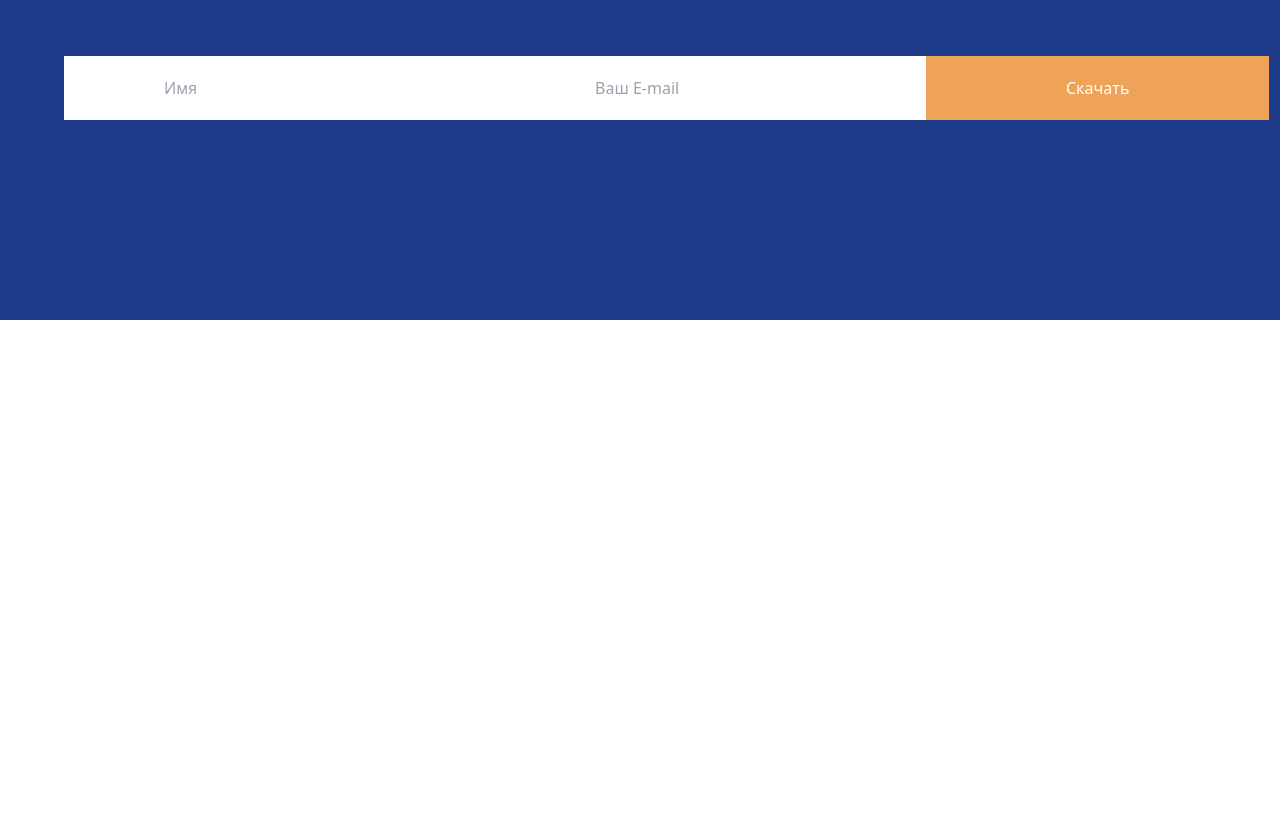
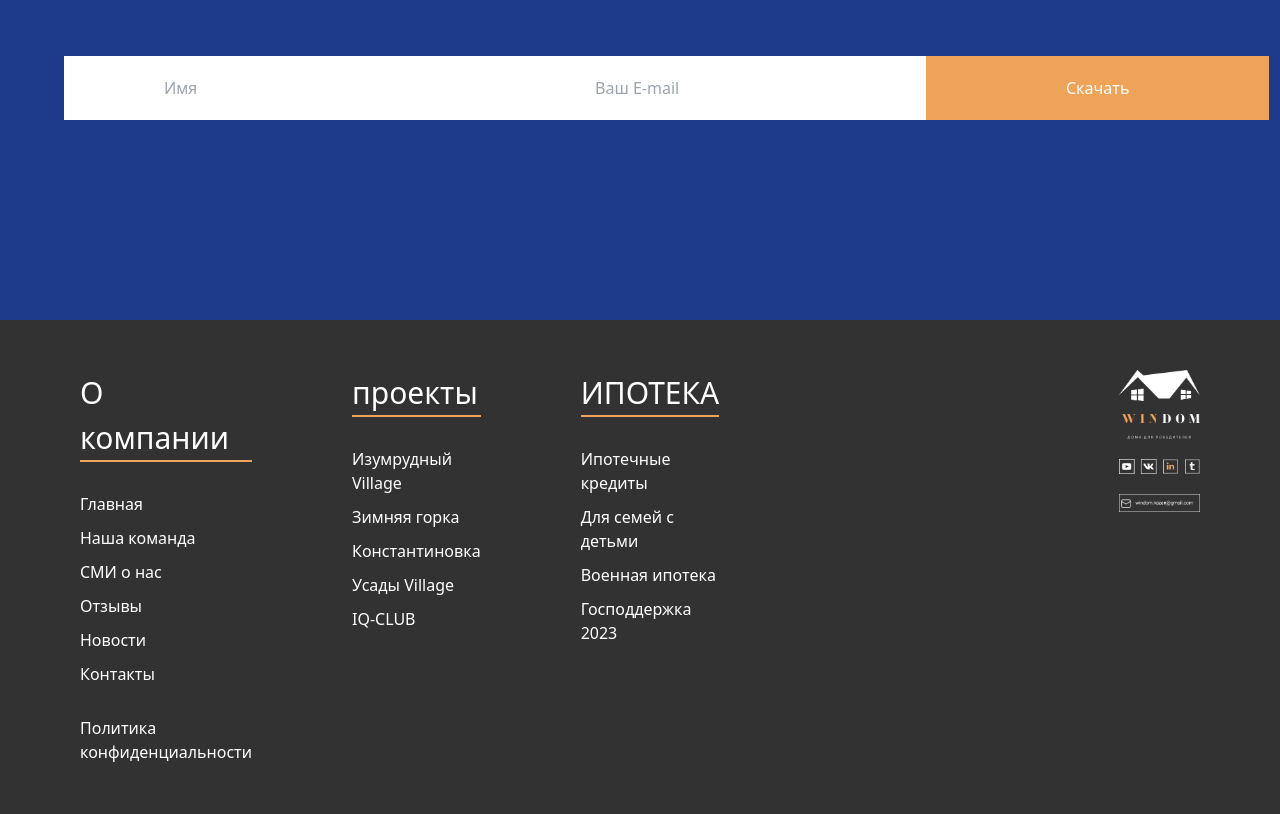
Before and after one commit to Mehroj4949/hw2jan, a website: page src/index.html in a window 1280 px wide. Shown: the part 4634-5448 px from the top of the page. Before the commit the page ends 4954 px from the top, so only its background shows below. Drawn offline with Linux system fonts and the light colour scheme.

Commit message:
foter added

```diff
--- a/src/index.html
+++ b/src/index.html
@@ -134,7 +134,7 @@
                 <aside>
                     <h1 class="text-[#000000] text-[25px]">Дома в Зимней Горке</h1>
                     <div class="mt-[30px] lg:flex gap-[10px] text-[20px]">
-                        <h1>10 минут от Казанского аэропорта.  </h1>
+                        <h1>10 минут от Казанского аэропорта. </h1>
                         <h1 class="text-[#EFA35A]">Все дома сданы</h1>
                     </div>
                     <div class="mt-[30px]">
@@ -152,7 +152,9 @@
                     </div>
                 </aside>
             </div><br>
-            <button class="px-[40px] py-[10px] text-black border-2 border-solid border-[#EFA35A] hidden lg:block ml-[600px] ">Смотреть всё</button>
+            <button
+                class="px-[40px] py-[10px] text-black border-2 border-solid border-[#EFA35A] hidden lg:block ml-[600px] ">Смотреть
+                всё</button>
         </section>
         <section class=" hidden mt-[80px] w-[100%] h-[433px] bg-blue-900 lg:block">
             <h1 class="text-white text-[46px] font-bold text-center">СКАЧАТЬ КАТАЛОГ НАШИХ ПРОЕКТОВ</h1>
@@ -163,6 +165,46 @@
             </div>
         </section>
     </main>
+    <footer style="background-color: #323232; color: white; padding: 50px 80px; gap: 400px;" class="hidden lg:flex">
+        <div style="display: flex; gap: 100px;">
+            <article class="flex flex-col gap-[30px]">
+                <p style="font-size: 30px;border-bottom: 2px solid #EFA35A;">О компании</p>
+                <ul class="flex flex-col gap-[10px]">
+                    <li>Главная</li>
+                    <li>Наша команда</li>
+                    <li>СМИ о нас</li>
+                    <li>Отзывы</li>
+                    <li>Новости</li>
+                    <li>Контакты</li>
+                </ul>
+                <p>Политика конфиденциальности</p>
+            </article>
+            <article class="flex flex-col gap-[30px]">
+                <p style="font-size: 30px;border-bottom: 2px solid #EFA35A;">проекты</p>
+                <ul class="flex flex-col gap-[10px]">
+                    <li>Изумрудный Village</li>
+                    <li>Зимняя горка</li>
+                    <li>Константиновка</li>
+                    <li>Усады Village</li>
+                    <li>IQ-CLUB</li>
+                </ul>
+            </article>
+            <article class="flex flex-col gap-[30px]">
+                <p style="font-size: 30px;border-bottom: 2px solid #EFA35A;">ИПОТЕКА</p>
+                <ul class="flex flex-col gap-[10px]">
+                    <li>Ипотечные кредиты</li>
+                    <li>Для семей с детьми</li>
+                    <li>Военная ипотека</li>
+                    <li>Господдержка 2023</li>
+                </ul>
+            </article>
+        </div>
+        <article class="flex flex-col gap-[20px]">
+            <img src="./a10.png" alt="">
+            <img src="./a11.png" alt="">
+            <img src="./a12.png" alt="">
+        </article>
+    </footer>
 </body>
 
 </html>
```
Also changed, not shown: src/output.css. Lines whose indentation alone changed are shown as unchanged.
